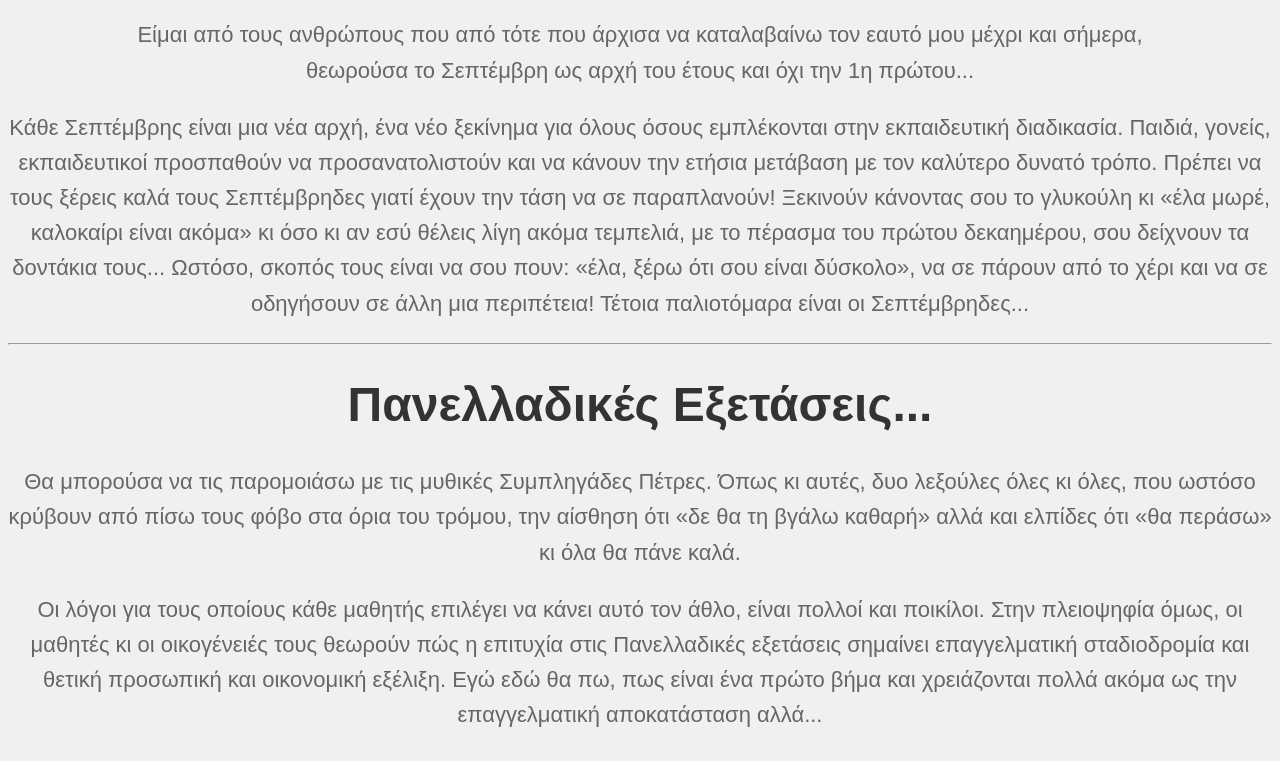
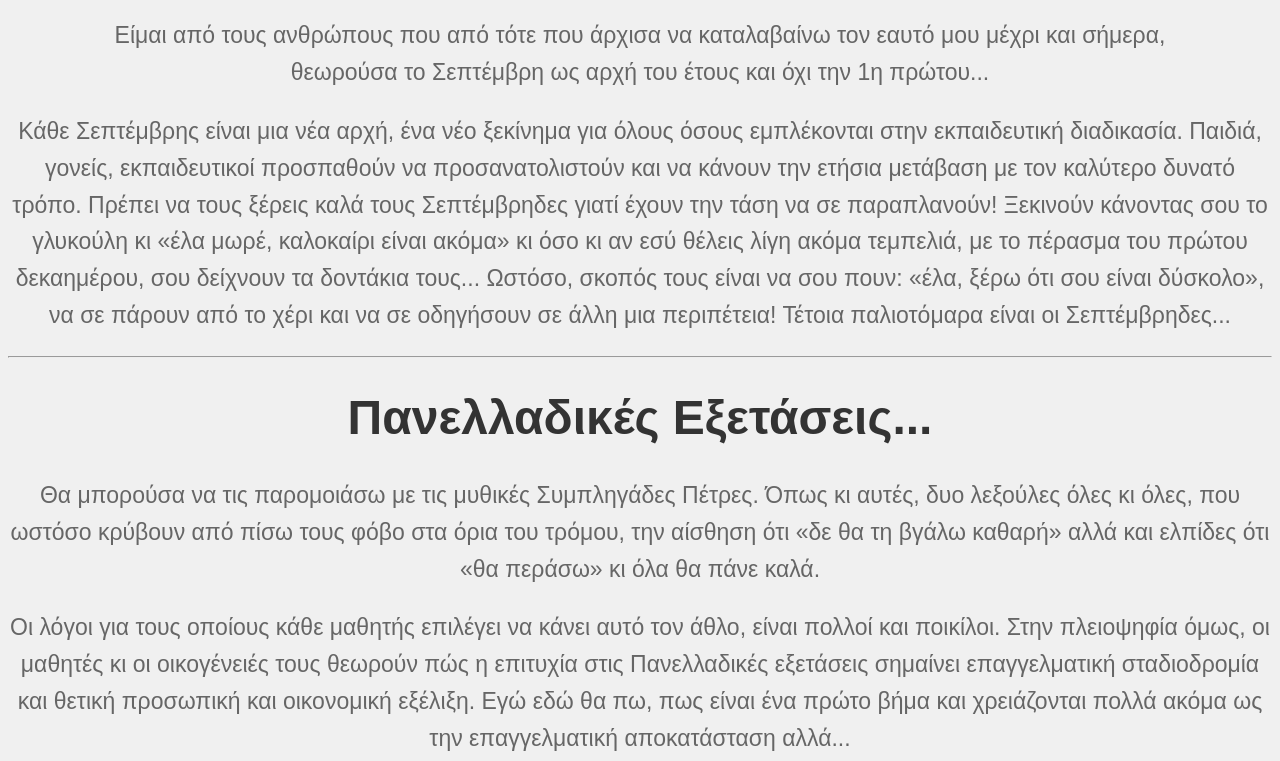
Before and after one commit to panagiotis81/eirini, a plain HTML site: page index.html in a window 1280 px wide. Shown: the part 652-1413 px from the top of the page. Drawn offline with Linux system fonts and the light colour scheme.

Commit message:
Update index.html

```diff
--- a/index.html
+++ b/index.html
@@ -22,7 +22,7 @@
     /* Style the paragraph text (p) */
     p {
       color: #666; /* Slightly lighter grey for paragraph text */
-      font-size: 22px; /* Increase the size of the paragraph text */
+      font-size: 23px; /* Increase the size of the paragraph text */
       line-height: 1.6; /* Increase spacing between lines for readability */
       margin: 22px auto; /* Center the paragraph horizontally and add space */
       text-align: center; /* Center the heading on the page */
```
